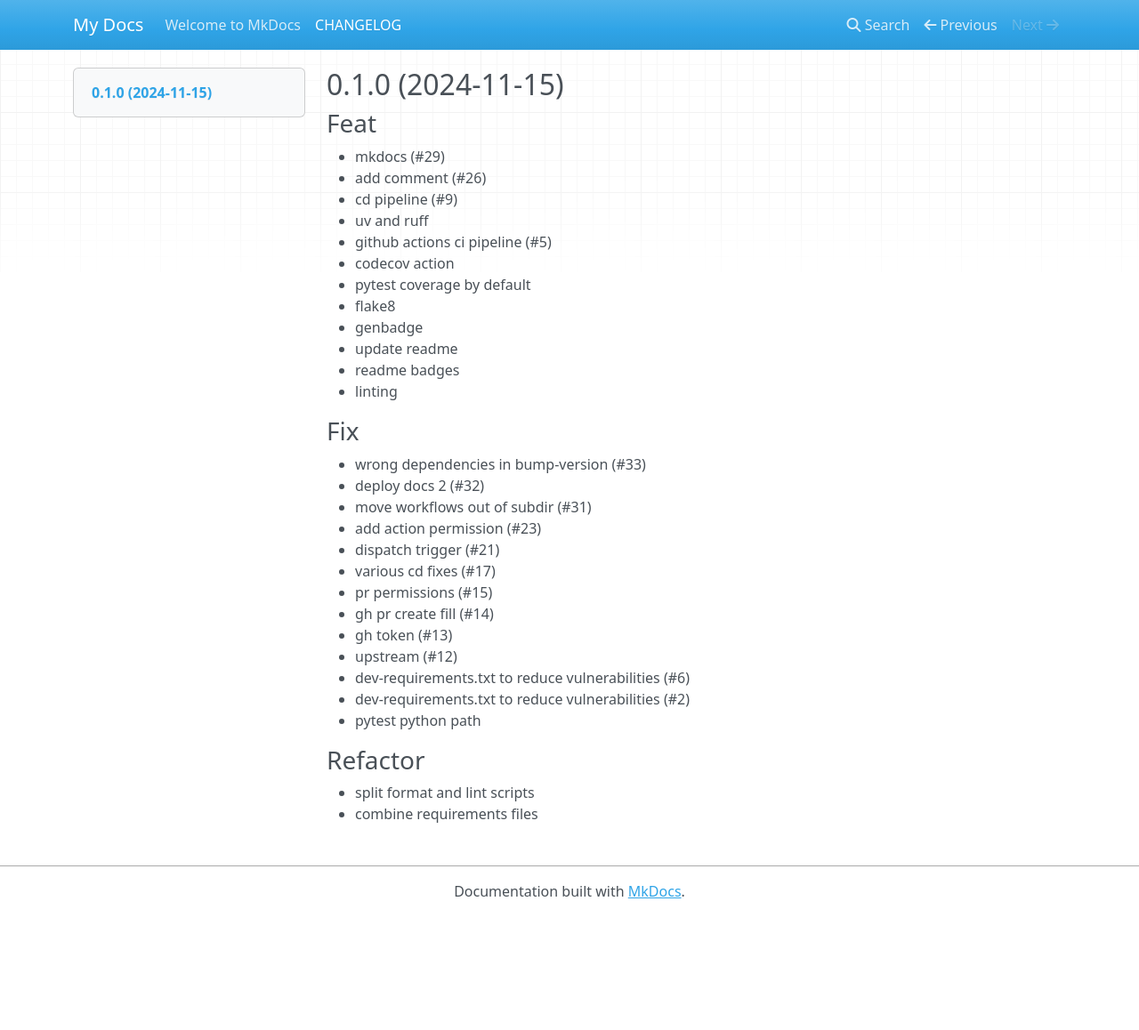
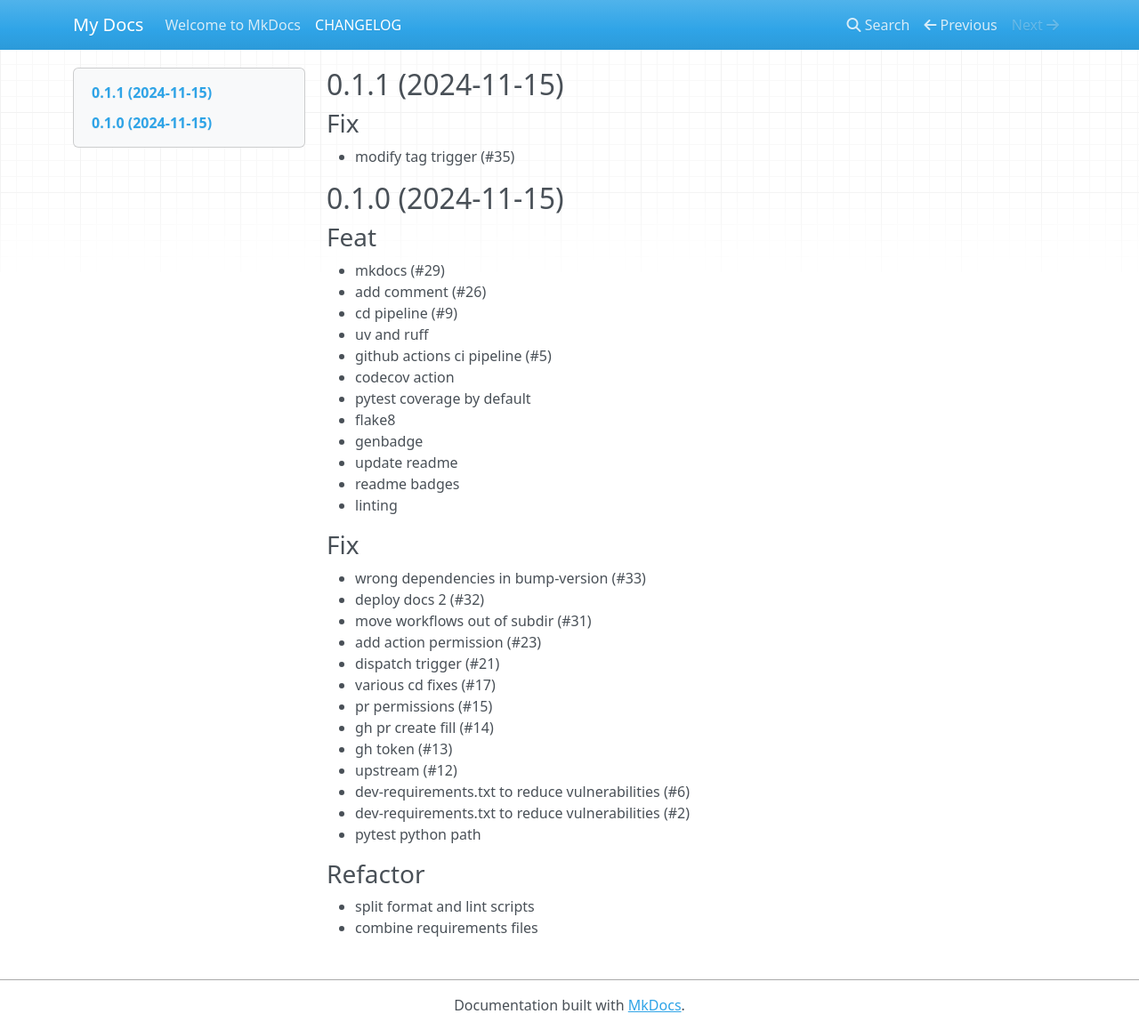
Before and after one commit to Willlumm/python-template, an MkDocs documentation site: the page built from docs/CHANGELOG.md, in a window 1280 px wide and 1158 px high. Shown: the whole window at 89% size. Built offline with MkDocs 1.6.1, drawn with Linux system fonts in a browser that asks for light colours; nearby versions of some CDN libraries.

Commit message:
bump: version 0.1.0 → 0.1.1

```diff
--- a/docs/CHANGELOG.md
+++ b/docs/CHANGELOG.md
@@ -1,3 +1,9 @@
+## 0.1.1 (2024-11-15)
+
+### Fix
+
+- modify tag trigger (#35)
+
 ## 0.1.0 (2024-11-15)
 
 ### Feat
--- a/pyproject.toml
+++ b/pyproject.toml
@@ -1,6 +1,6 @@
 [project]
 name = "python-template"
-version = "0.1.0"
+version = "0.1.1"
 description = "A template for Python projects"
 readme = "README.md"
 requires-python = ">=3.13"
```
Also changed, not shown: 1 other file.
